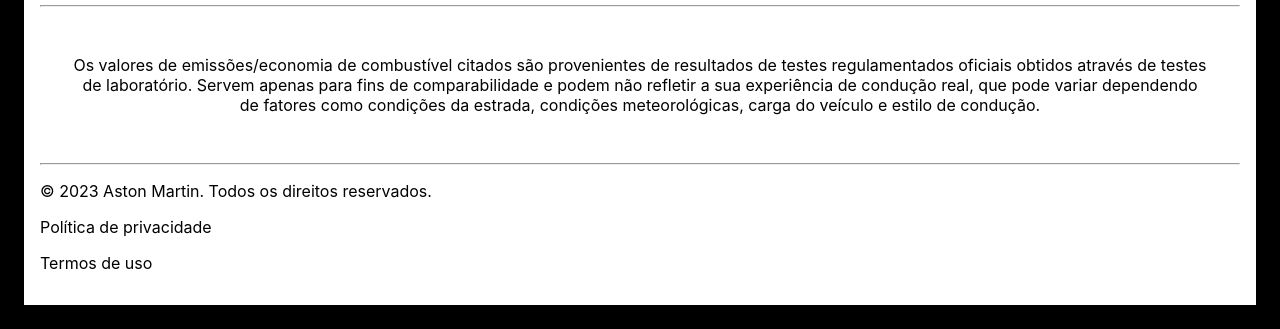
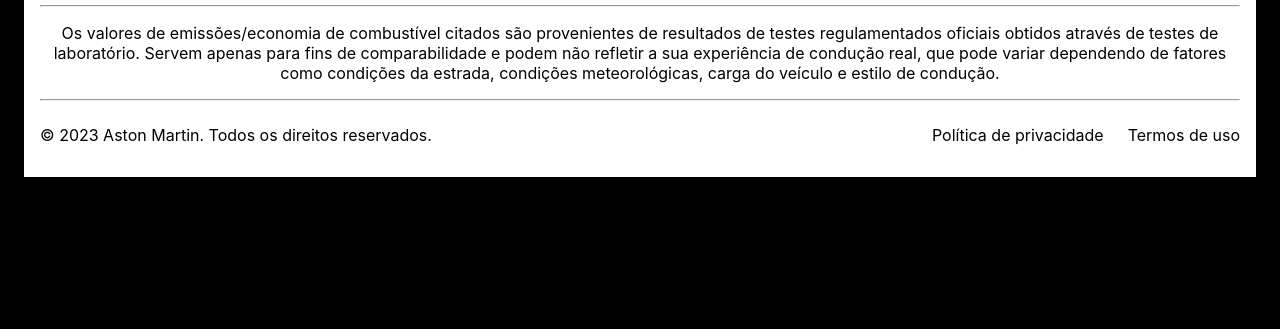
Before and after one commit to pamedsi/aston-martin, a plain HTML site: page index.html in a window 1280 px wide. Shown: the part 1430-1759 px from the top of the page. After the commit the page ends 1631 px from the top, so only its background shows below. Drawn offline with Linux system fonts and the light colour scheme.

Commit message:
finaliza versão desktop

```diff
--- a/style.css
+++ b/style.css
@@ -116,13 +116,16 @@ main .section3 {
     background: linear-gradient(to top, #91282F, #330002)
 }
 
+.footer-container {
+    background-color: white;
+}
+
 .section3 div h2 {
     margin-top: 0;
     font-size: 36px;
 }
 
 footer {
-    background-color: white;
     color: black;
     padding: 16px;
 }
@@ -211,6 +214,29 @@ footer .paragraph3 {
         background-color: black;
     }
 
+    .footer-container {
+        width: 100%;
+        display: flex;
+        justify-content: center;
+    }
+
+    footer .refs {
+        display: flex;
+        justify-content: space-between;
+    }
+
+    footer .paragraph3 {
+        padding: 0;
+    }
+
+    footer .refs div {
+        display: flex;
+    }
+
+    footer .refs div p {
+        margin-left: 24px;
+    }
+
 }
 
 @media screen and (min-width: 1350px) {
@@ -224,12 +250,6 @@ footer .paragraph3 {
         padding: 32px
     }
 
-    .footer-container {
-        width: 100%;
-        display: flex;
-        justify-content: center;
-    }
-
     footer {
         width: 1280px;
     }
```
